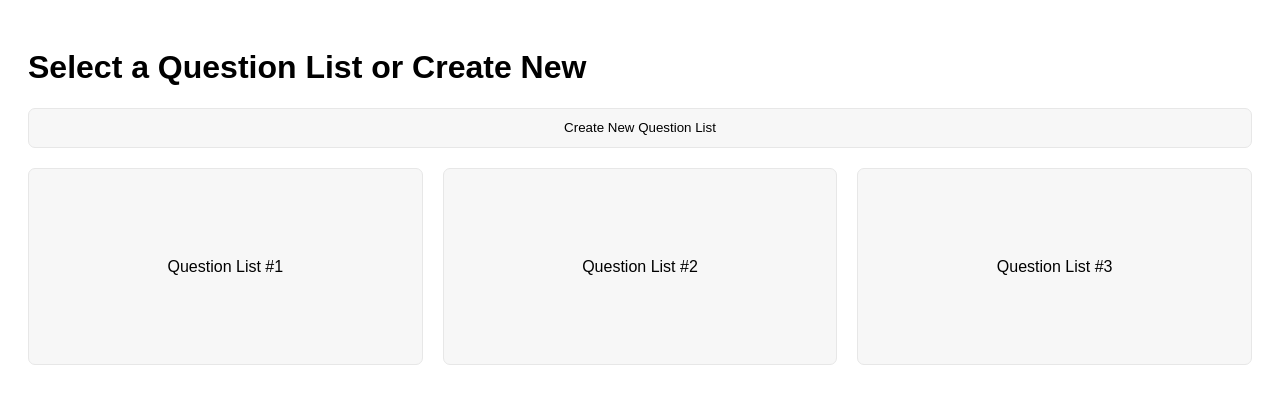
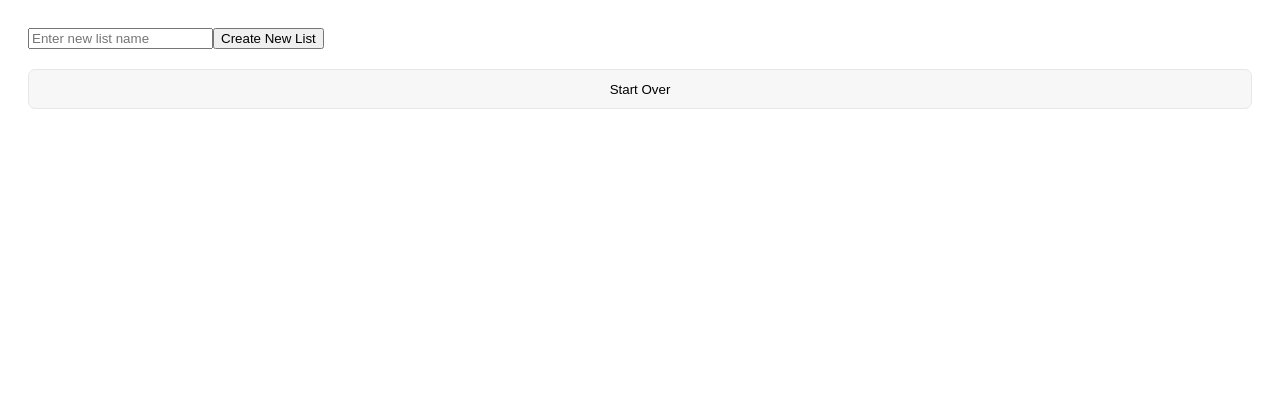
Before and after one commit to faratim/react-flashcards, a React (Create React App) app: page / in a window 1280 px wide. Both pictures are taken after a click on the button "Create New Question List". Shown: the top 404 px of the page. Built offline with nearby package versions, Linux system fonts and the light colour scheme.

Commit message:
added create new list functions

```diff
--- a/src/components/App.js
+++ b/src/components/App.js
@@ -1,13 +1,20 @@
 import "../styles.css";
 import { FlashCards } from "./FlashCards";
+import NewListInput from "./NewListInput";
 import QuestionList from "./QuestionList";
 import { useState } from "react";
 
 export default function App() {
   const [questionList, setQuestionList] = useState([]);
+  const [createNew, setCreateNew] = useState(false);
 
   function startOver() {
     setQuestionList([]);
+    setCreateNew(false);
+  }
+
+  if (createNew) {
+    return <NewListInput onStartOver={startOver} />;
   }
 
   return (
@@ -16,6 +23,7 @@ export default function App() {
         <QuestionList
           combinedQuestions={combinedQuestions}
           onQuestionList={setQuestionList}
+          onCreateNew={setCreateNew}
         />
       ) : (
         <FlashCards questionList={questionList} onStartOver={startOver} />
--- a/src/components/CreateNew.js
+++ b/src/components/CreateNew.js
@@ -1,3 +1,7 @@
-export default function CreateNew() {
-  return <button id="create-new-button">Create New Question List</button>;
+export default function CreateNew({ onCreateNew, onStartOver }) {
+  return (
+    <button id="create-new-button" onClick={() => onCreateNew(true)}>
+      Create New Question List
+    </button>
+  );
 }
--- /dev/null
+++ b/src/components/NewListInput.js
@@ -0,0 +1,36 @@
+import { useState } from "react";
+import StartOver from "./StartOver";
+
+export default function NewListInput({
+  onNewList,
+  combinedQuestions,
+  onStartOver,
+}) {
+  const [listName, setListName] = useState("");
+
+  function handleChange(e) {
+    setListName(e.target.value);
+  }
+
+  function handleSubmit(e) {
+    e.preventDefault();
+    onNewList(listName);
+    setListName("");
+  }
+
+  return (
+    <>
+      <form onSubmit={handleSubmit}>
+        <input
+          type="text"
+          placeholder="Enter new list name"
+          value={listName}
+          onChange={handleChange}
+        />
+        <button type="submit">Create New List</button>
+      </form>
+
+      <StartOver onStartOver={onStartOver} />
+    </>
+  );
+}
--- a/src/components/QuestionList.js
+++ b/src/components/QuestionList.js
@@ -4,6 +4,7 @@ import ListCard from "./ListCard";
 export default function QuestionList({
   combinedQuestions,
   onQuestionList,
+  onCreateNew,
   onStartOver,
 }) {
   return (
@@ -11,10 +12,15 @@ export default function QuestionList({
       <div>
         <h1>Select a Question List or Create New</h1>
       </div>
+
       <div>
-        <CreateNew />
+        <CreateNew
+          onCreateNew={onCreateNew}
+          combinedQuestions={combinedQuestions}
+          onStartOver={onStartOver}
+        />
       </div>
-      {console.log(combinedQuestions)}
+
       <div className="flashcards">
         {combinedQuestions.map((qarray) => (
           <ListCard
```
